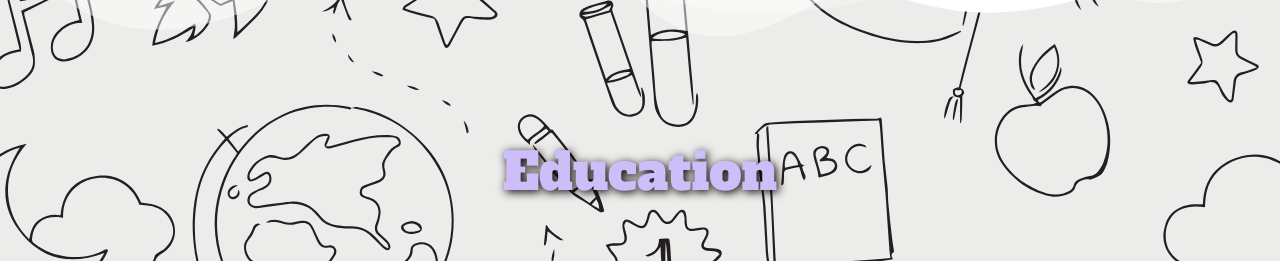
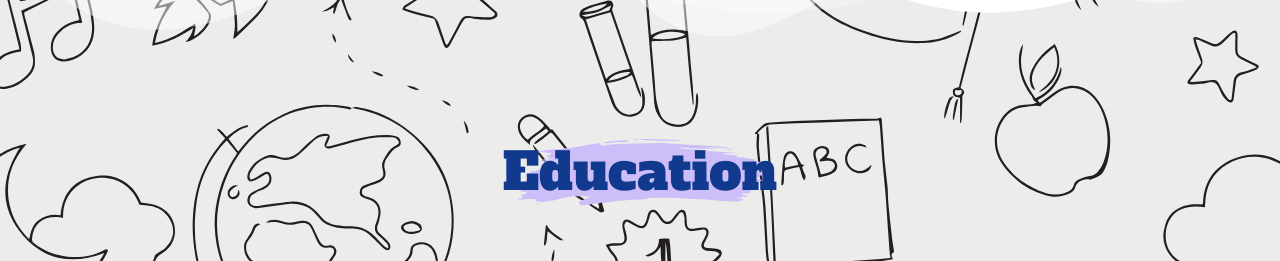
Before and after one commit to MohamedAmineDHIAB/portfolio-nextjs-typescript, a Next.js app: page / in a window 1280 px wide. Shown: the part 1826-2087 px from the top of the page. Built offline with nearby package versions, Linux system fonts and the light colour scheme; a web font is replaced by a local one.

Commit message:
reworking titles in sections :recycle:

```diff
--- a/components/education/index.tsx
+++ b/components/education/index.tsx
@@ -2,19 +2,12 @@ import Degree from "./degree";
 import { Wrapper, Waves, Container } from "./style";
 import { schoolOneData } from "../../data/educationData/schoolOne";
 import { schoolTwoData } from "../../data/educationData/schoolTwo";
+import Title from "../title";
 
 const Education = () => {
     return (
         <Wrapper>
-            <h3
-                style={{
-                    color: "var(--purple)",
-                    textShadow: "2px 2px 10px black",
-                    marginBottom: "1.5rem",
-                }}
-            >
-                Education
-            </h3>
+            <Title title="Education" />
             <Waves src="./hero/waves.svg" top={true} />
             <Waves src="./hero/waves.svg" top={false} />
             <Container>
--- a/components/projects/index.tsx
+++ b/components/projects/index.tsx
@@ -4,11 +4,12 @@ import { ProjectGusaData } from "../../data/projectsData/projectGusa";
 import { ProjectPortfolio } from "../../data/projectsData/projectPortfolio";
 import { ProjectImageText } from "../../data/projectsData/projectImageText";
 import { ProjectCoraGNN } from "../../data/projectsData/projectCoraGNN";
+import Title from "../title";
 
 const Projects = () => {
     return (
         <Wrapper>
-            <h3 style={{ marginBottom: "1.5rem" }}>Projects</h3>
+            <Title title="Projects" />
             <Container>
                 <Project
                     title="Guided Soft-Attention Netwrok"
--- /dev/null
+++ b/components/title.tsx
@@ -0,0 +1,20 @@
+import styled from "styled-components";
+
+const Wrapper = styled.div`
+    margin-bottom: 1.5rem;
+    background: url("./main/brush.svg") no-repeat center center;
+    background-size: cover;
+`;
+
+type TitleProps = {
+    title?: string;
+};
+const Title = ({ title }: TitleProps) => {
+    return (
+        <Wrapper>
+            <h3>{title}</h3>
+        </Wrapper>
+    );
+};
+
+export default Title;
--- a/components/work/index.tsx
+++ b/components/work/index.tsx
@@ -1,9 +1,10 @@
+import Title from "../title";
 import { Wrapper } from "./style";
 
 const Work = () => {
     return (
         <Wrapper>
-            <h3>Work</h3>
+            <Title title="Work" />
         </Wrapper>
     );
 };
```
Also changed, not shown: public/main/brush.svg (added).
